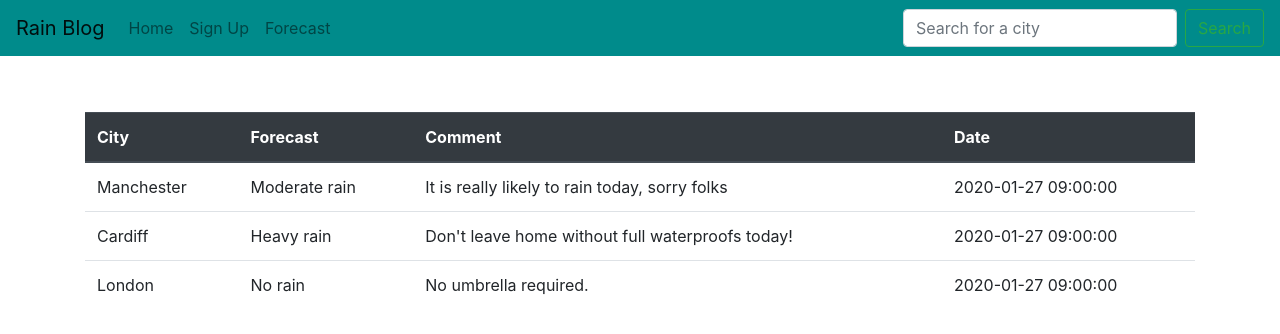
After one commit to zcemkso/individual_ex, a Flask app: page /forecast in a window 1280 px wide. The commit adds this page. Shown: the top 334 px of the page. Run offline with Flask 2, Linux system fonts and the light colour scheme; some libraries are stand-ins or nearby versions.

Commit message:
Finished Ex 4

```diff
--- a/app/main/routes.py
+++ b/app/main/routes.py
@@ -1,17 +1,50 @@
-from flask import render_template, Blueprint, flash
+from flask import render_template, Blueprint, flash, redirect, url_for, request
+from sqlalchemy.exc import IntegrityError
+from app import db
 from app.main.forms import SignupForm
+from app.models import User, Forecast, City
 
 bp_main = Blueprint('main', __name__)
 
-@bp_main.route('/')
+
+@bp_main.route('/', )
 def index():
     return render_template('index.html')
 
 
-@bp_main.route('/signup/', methods=['POST', 'GET'])
+@bp_main.route('/signup', methods=['POST', 'GET'])
 def sign_up():
     form = SignupForm()
     if form.validate_on_submit():
-        flash('Sign Up requested')
-        return render_template('main.index')
+        user = User(username=form.username.data, email=form.email.data)
+        try:
+            db.session.add(user)
+            db.session.commit()
+            flash('You are now a registered user!')
+            return redirect(url_for('main.index'))
+        except IntegrityError:
+            db.session.rollback()
+        flash(f'ERROR! Unable to register {user.username}. Please check your details are correct and try again.')
     return render_template('signup.html', form=form)
+
+
+@bp_main.route('/forecast', methods=['GET'])
+def forecast():
+    forecasts = Forecast.query.join(User).join(City).add_columns(User.username, City.city).all()
+    return render_template('forecast.html', forecast=forecasts)
+
+
+@bp_main.route('/search', methods=['POST', 'GET'])
+def search():
+    if request.method == 'POST':
+        term = request.form['search_term']
+        if term == "":
+            flash("Enter a name to search for")
+            return redirect('/')
+        results = City.query.filter(City.city.like(term)).join(Forecast).add_columns(Forecast.forecast, Forecast.comment, Forecast.forecast_datetime).all()
+        if not results:
+            flash("No city found with that name.")
+            return redirect('/')
+        return render_template('search_results.html', results=results)
+    else:
+        return redirect(url_for('main.index'))
--- a/app/static/main.css
+++ b/app/static/main.css
@@ -22,3 +22,7 @@ h2{
 #search{
     float: right;
 }
+
+table{
+    margin-top: 5%;
+}
--- a/app/templates/base.html
+++ b/app/templates/base.html
@@ -22,10 +22,11 @@
         <div class="navbar-nav">
           <a class="nav-item nav-link" href="{{ url_for('main.index') }}">Home</a>
           <a class="nav-item nav-link" href="{{ url_for('main.sign_up') }}">Sign Up</a>
+          <a class="nav-item nav-link" href="{{ url_for('main.forecast') }}">Forecast</a>
         </div>
       </div>
-        <form class="form-inline my-2 my-lg-0" id="search">
-          <input class="form-control mr-sm-2" type="search" placeholder="Search" aria-label="Search">
+        <form class="form-inline my-2 my-lg-0" id="search", action="search" method="post">
+          <input class="form-control mr-sm-2" type="search" placeholder="Search for a city" name="search_term" aria-label="Search">
           <button class="btn btn-outline-success my-2 my-sm-0" type="submit">Search</button>
         </form>
     </nav>
--- /dev/null
+++ b/app/templates/forecast.html
@@ -0,0 +1,32 @@
+{% extends "base.html" %}
+
+{% block title %}
+Forecast
+{% endblock %}
+
+{% block content %}
+    {% if forecast|length %}
+        <table class="table">
+            <thead class="thead-dark">
+            <tr>
+                <th scope="col">City</th>
+                <th scope="col">Forecast</th>
+                <th scope="col">Comment</th>
+                <th scope="col">Date</th>
+            </tr>
+            </thead>
+            <tbody>
+            {% for fc in forecast %}
+                <tr>
+                    <td>{{ fc.city }}</td>
+                    <td>{{ fc[0].forecast }}</td>
+                    <td>{{ fc[0].comment }}</td>
+                    <td>{{ fc[0].forecast_datetime }}</td>
+                </tr>
+            {% endfor %}
+            </tbody>
+        </table>
+    {% else %}
+        <p>Sorry, no forecasts are available at this time</p>
+    {% endif %}
+{% endblock %}
--- a/config.py
+++ b/config.py
@@ -15,9 +15,8 @@ class Config(object):
 
     # Database config
     CWD = dirname(abspath(__file__))
-    SQLALCHEMY_DATABASE_URI = 'sqlite:///' + join(CWD, 'IndEx1.db')
+    SQLALCHEMY_DATABASE_URI = 'sqlite:///' + join(CWD, 'app/rain.sqlite')
     SQLALCHEMY_TRACK_MODIFICATIONS = False
-
 
 class ProdConfig(Config):
     DEBUG = False
```
Also changed, not shown: app/__init__.py (+10 -10 lines), app/models.py (added, +27 -0 lines), app/templates/search_results.html (added, +32 -0 lines), IndEx1.db (deleted), app/rain.sqlite (added).
